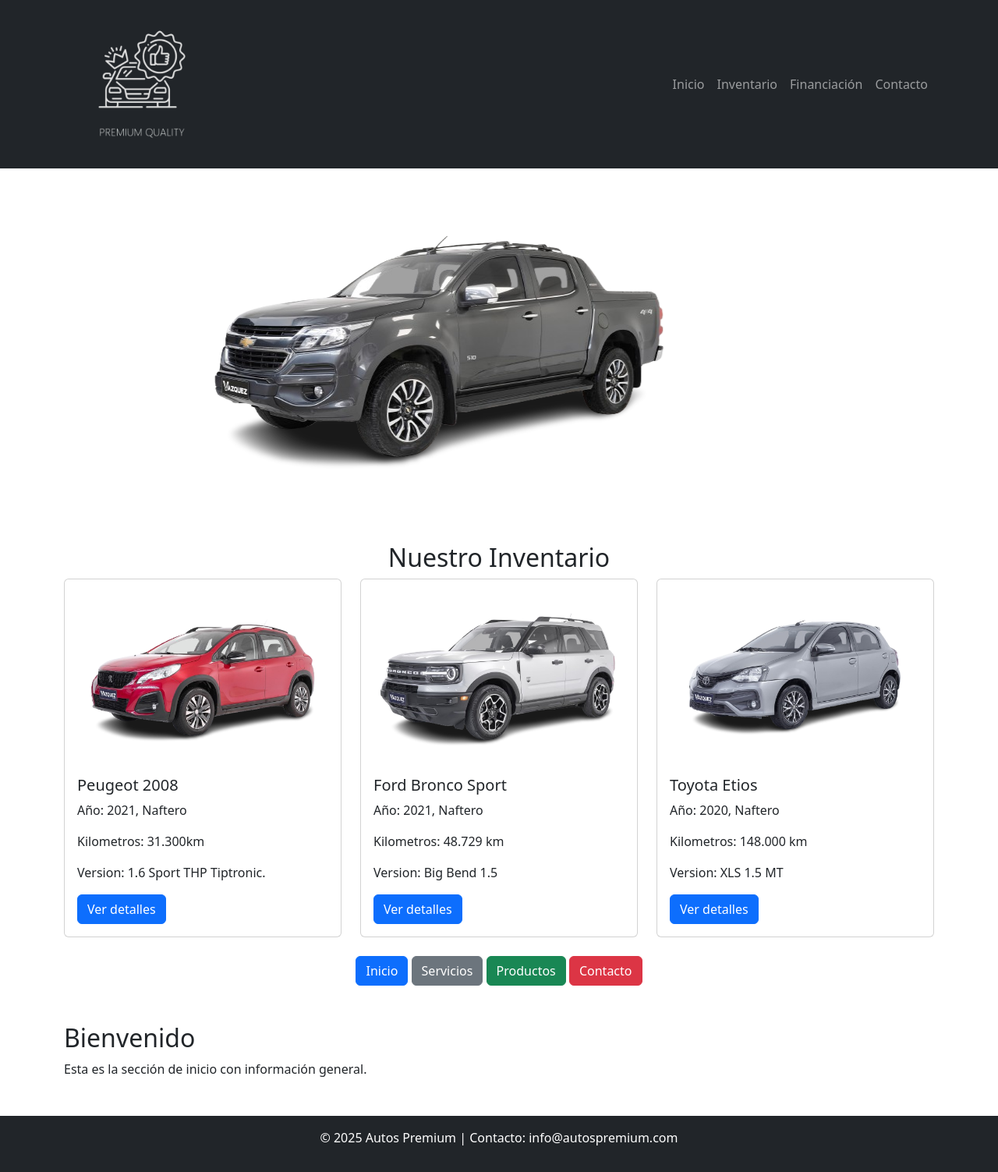
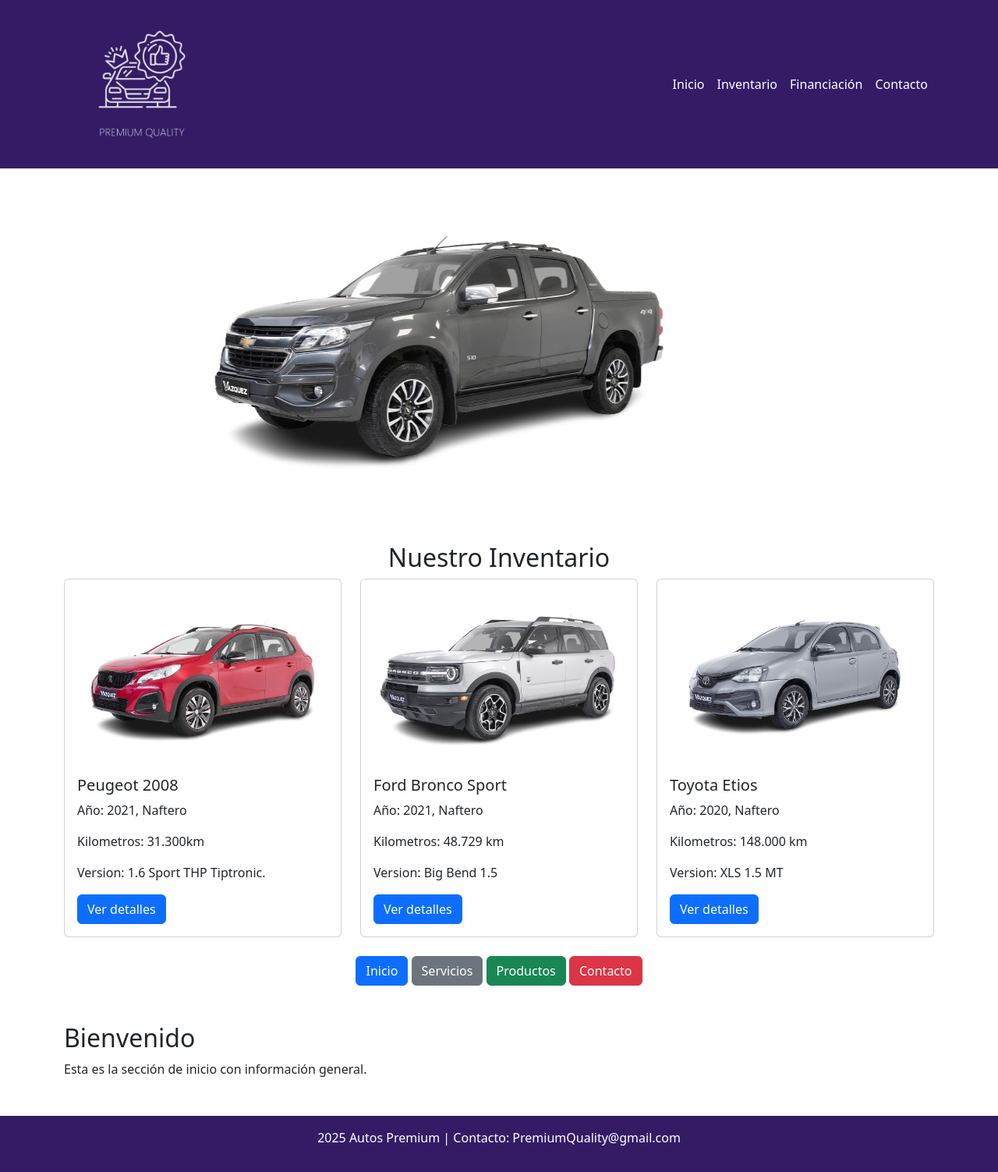
Before and after one commit to masterpop13/Premiun-Quality, a plain HTML site: page index.html in a window 1280 px wide. Shown: the whole page at 78% size. Drawn offline with nearby package versions, Linux system fonts and the light colour scheme.

Commit message:
Cambio colores footer y header en violeta

```diff
--- a/index.html
+++ b/index.html
@@ -6,12 +6,19 @@
     <!-- Agregar Bootstrap -->
     <link href="https://cdn.jsdelivr.net/npm/bootstrap@5.3.0/dist/css/bootstrap.min.css" rel="stylesheet">
     <!-- Enlazar CSS externo -->
-    <link el="stylesheet" href="css/imagen.css">
+    <style>
+        /* Cambiar color del texto de los enlaces a blanco */
+        .navbar-nav .nav-link {
+            color: white !important;
+        }
+    </style>
+
+
 </head>
 <body>
 
     <!-- Barra de navegación -->
-    <nav class="navbar navbar-expand-lg navbar-dark bg-dark">
+    <nav class="navbar navbar-expand-lg navbar-dark " style="background-color: #351b66;">
         <div class="container">
 
             <img src="logos/logo5.png"  style="width: 200px; height: 200px; border-radius: 50%;" >
@@ -137,8 +144,8 @@
     </script>
 
     <!-- Pie de página -->
-    <footer class="bg-dark text-white text-center p-3 mt-5">
-        <p>&copy; 2025 Autos Premium | Contacto: info@autospremium.com</p>
+    <footer class=" text-white text-center p-3 mt-5" style="background-color: #351b66;">
+        <p> 2025 Autos Premium | Contacto: PremiumQuality@gmail.com</p>
     </footer>
 
     <!-- Agregar Bootstrap JS -->
```
